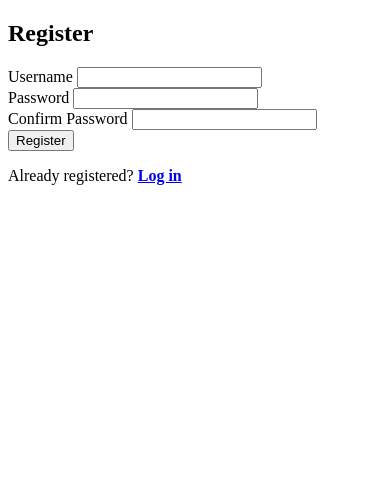
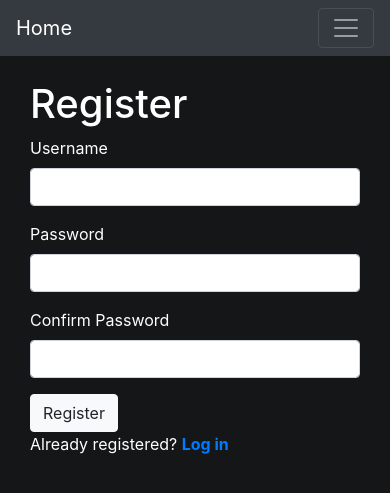
Before and after one commit to weibolu-rm/COMP353_CON, a PHP site: page /registration.php in a window 390 px wide. Shown: the top 493 px of the page. Run offline with PHP 8.4, Linux system fonts and the light colour scheme.

Commit message:
basic layout

```diff
--- /dev/null
+++ b/css/style.css
@@ -0,0 +1,8 @@
+body{
+    color: #fff;
+    background-color: #151617;
+}
+
+.margin-top{
+    margin-top : 5rem;
+}
--- /dev/null
+++ b/footer.php
@@ -0,0 +1,7 @@
+</div>
+
+<!-- jQuery and Bootstrap Bundler -->
+<script src="https://code.jquery.com/jquery-3.5.1.slim.min.js" integrity="sha384-DfXdz2htPH0lsSSs5nCTpuj/zy4C+OGpamoFVy38MVBnE+IbbVYUew+OrCXaRkfj" crossorigin="anonymous"></script>
+<script src="https://cdn.jsdelivr.net/npm/bootstrap@4.5.3/dist/js/bootstrap.bundle.min.js" integrity="sha384-ho+j7jyWK8fNQe+A12Hb8AhRq26LrZ/JpcUGGOn+Y7RsweNrtN/tE3MoK7ZeZDyx" crossorigin="anonymous"></script>
+</body>
+</html>
--- /dev/null
+++ b/header.php
@@ -0,0 +1,36 @@
+<!DOCTYPE html>
+<html lang="en">
+<head>
+    <meta charset="UTF-8">
+    <meta name="viewport" content="width=device-width, initial-scale=1.0">
+    <!-- Bootstrap CSS -->
+    <link rel="stylesheet" href="https://cdn.jsdelivr.net/npm/bootstrap@4.5.3/dist/css/bootstrap.min.css" integrity="sha384-TX8t27EcRE3e/ihU7zmQxVncDAy5uIKz4rEkgIXeMed4M0jlfIDPvg6uqKI2xXr2" crossorigin="anonymous">
+    <link rel="stylesheet" href="css/style.css">
+    <title>Condo-association Online Network System</title>
+</head>
+<body>
+
+    <?php
+        $home_url = "index.php";
+        $login_url = "login.php";
+        $register_url = "registration.php";
+    ?>
+
+    <!-- navbar -->
+    <nav class="navbar navbar-expand-md bg-dark navbar-dark fixed-top">
+        <a class="navbar-brand" href="<?php echo $home_url ?>">Home</a>
+        <button class="navbar-toggler" type="button" data-toggle="collapse" data-target="#collapsibleNavbar">
+            <span class="navbar-toggler-icon"></span>
+        </button>
+        <div class="collapse navbar-collapse" id="collapsibleNavbar">
+            <ul class="navbar-nav ml-auto">
+                <li class="nav-item">
+                    <a class="nav-link" href="<?php echo $login_url ?>">Login</a>
+                </li>
+                <li class="nav-item">
+                    <a class="nav-link" href="<?php echo $register_url ?>">Register</a>
+                </li>
+            </ul>
+        </div>
+    </nav>
+    <div class="container-fluid margin-top">
--- a/registration.php
+++ b/registration.php
@@ -1,36 +1,34 @@
-<!DOCTYPE html>
-<html>
-<head>
-    <meta charset="UTF-8">
-    <meta name="viewport" content="width=device-width, initial-scale=1.0">
-    <title>Homepage</title>
-</head>
-<body>
-<div class="container">
-    <div class="header">
-        <h2>Register</h2>
+<?php
+    include_once "header.php";
+?>
+
+<div class="container-md">
+    <div class="col-md-13">
+        <h1>Register</h1>
     </div>
 
 
     <form action="registration.php" method="post">
 
-        <div>
+        <div class="form-group">
             <label for="username">Username</label>
-            <input type="test" name="username" required>
+            <input type="test" name="username" class="form-control" required>
         </div>
-        <div>
+        <div class="form-group">
             <label for="password">Password</label>
-            <input type="test" name="password_1" required>
+            <input type="test" name="password_1" class="form-control" required>
         </div>
-        <div>
+        <div class="form-group">
             <label for="password">Confirm Password</label>
-            <input type="test" name="password_2" required>
+            <input type="test" name="password_2" class="form-control" required>
         </div>
 
-        <button type="submit" name="register_user">Register</button>
+        <button type="submit" name="register_user" class="btn btn-light">Register</button>
 
         <p>Already registered? <a href="login.php"><b>Log in</b></a></p>
     </form>
+
 </div>
-</body>
-</html>
+<?php
+    include_once "footer.php";
+?>
```
Also changed, not shown: index.php (+10 -14 lines), login.php (+25 -25 lines).
